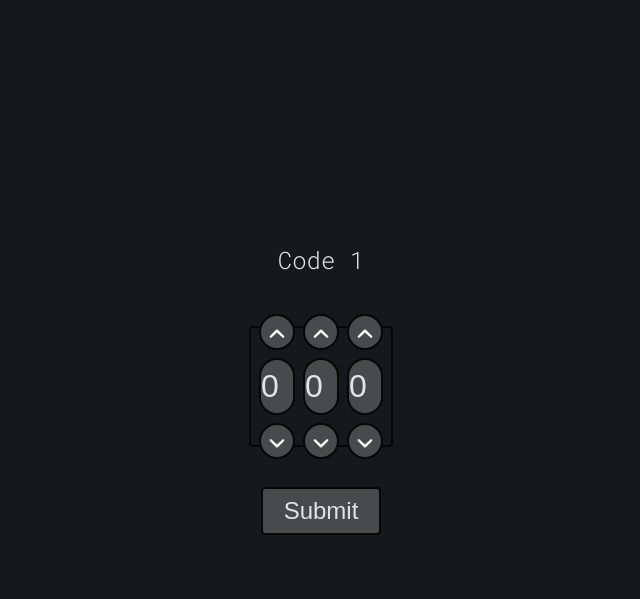
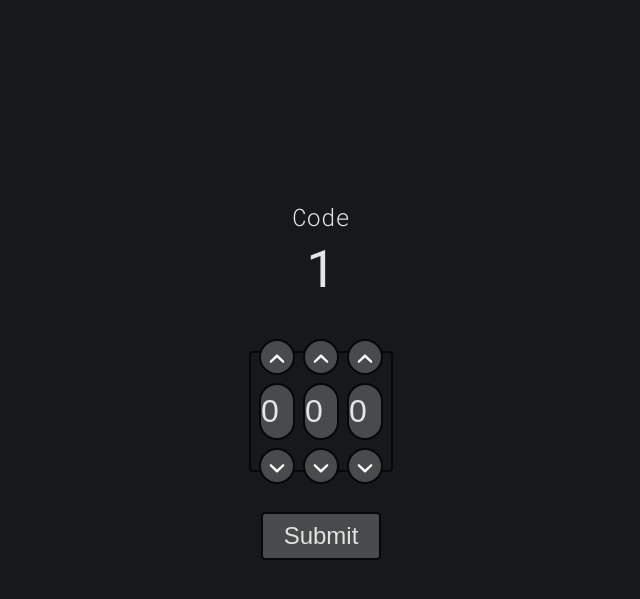
Before and after one commit to daviesjamie/save-steve, a Flask app: a page that uses templates/stage.html in a window 1280 px wide. Shown: the top 599 px of the page, without its empty margins (319-959 px from the left). Run offline with Flask 2, Linux system fonts and the light colour scheme.

Commit message:
Make current code number larger, so correct transitions are more obvious

```diff
--- a/static/style.css
+++ b/static/style.css
@@ -7,11 +7,6 @@ body {
     font-weight: 300;
     height: 100%;
     margin: 0;
-}
-
-h1 {
-    font-weight: 300;
-    margin-bottom: 50px;
 }
 
 p {
@@ -45,6 +40,23 @@ a:hover:after {
     flex-direction: column;
     justify-content: center;
     min-height: 100vh;
+}
+
+.title {
+    font-weight: 300;
+    margin-bottom: 50px;
+    text-align: center;
+}
+
+.title h2 {
+    font-weight: 300;
+    margin: 0;
+}
+
+.code-number {
+    font-size: 52px;
+    font-weight: 400;
+    margin: 0;
 }
 
 .incorrect {
--- a/templates/stage.html
+++ b/templates/stage.html
@@ -15,7 +15,8 @@
 <body>
   <div class="container">
     <section class="title">
-      <h1>Code {{ number }}</h1>
+      <h2>Code</h2>
+      <h1 class="code-number">{{ number }}</h1>
     </section>
 
     {% if incorrect_guess %}
```
